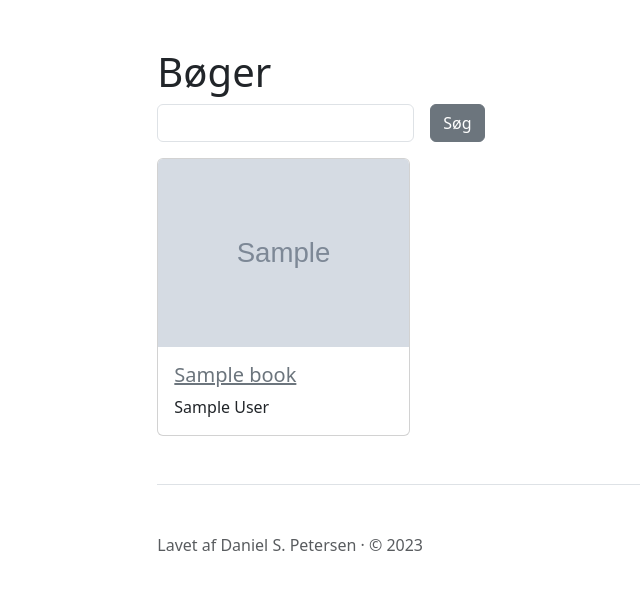
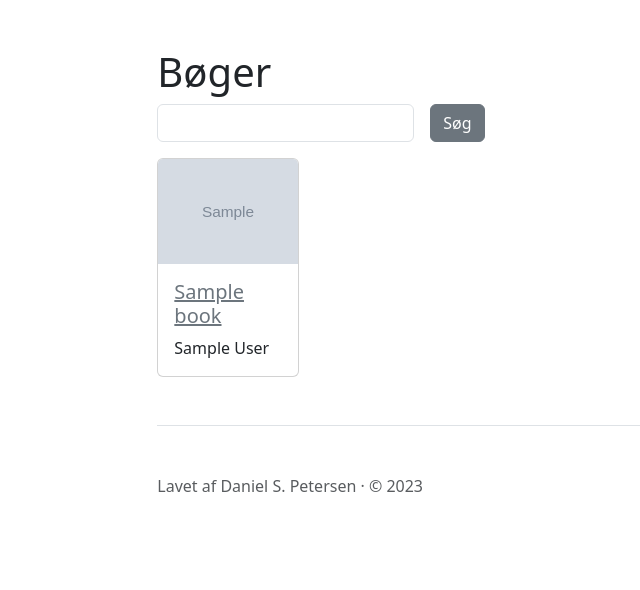
Before and after one commit to dani7354/book-prices, a Flask app: template src/web/templates/index.html in a window 1280 px wide. Shown: the part 113-703 px from the top of the page, without its empty margins (80-720 px from the left). Run offline with Flask 2, Linux system fonts and the light colour scheme; the template is opened without the code that fills it: most values are stand-ins (such as "Sample title", 1, 10 or a date in 2020); grey boxes marked "Sample" are stand-in pictures; some libraries are stand-ins or nearby versions.

Commit message:
Fixed amount of row columns (index.html)

```diff
--- a/src/web/templates/index.html
+++ b/src/web/templates/index.html
@@ -10,7 +10,7 @@
         </div>
     </form>
 
-    <div class="row row-cols-1 row-cols-md-3 g-4">
+    <div class="row row-cols-1 row-cols-md-5 g-4">
     {% for b in books %}
       <div class="col">
         <div class="card">
```
